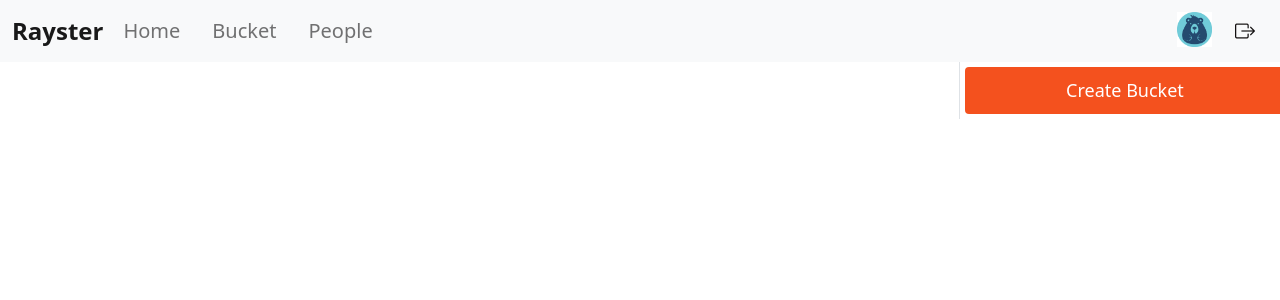
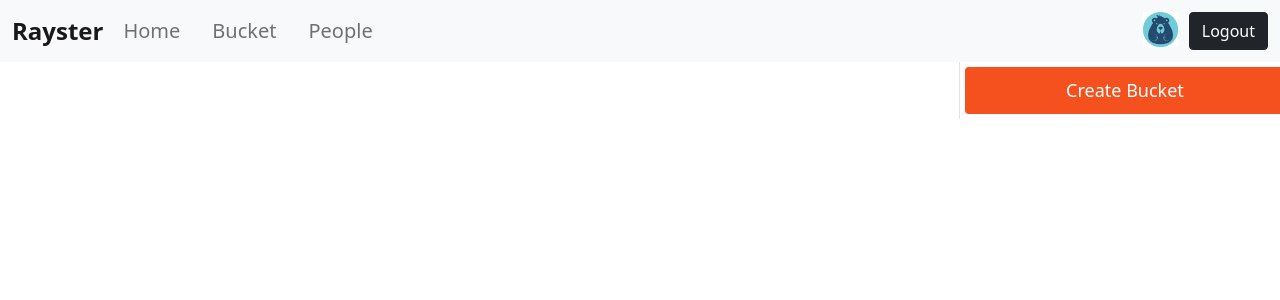
Before and after one commit to AmanAdastra/special-funicular, a Django app: page /bucket/ in a window 1280 px wide. Shown: the top 300 px of the page. Run offline with Django 3.2, Linux system fonts and the light colour scheme; the visitor is signed in with stand-in values (Sample User, id 1); data that the repository does not hold is empty; some libraries are stand-ins or nearby versions.

Commit message:
navbar finalized

```diff
--- a/templates/homeapp/navbar.html
+++ b/templates/homeapp/navbar.html
@@ -18,13 +18,13 @@
     </div>
     <div class="d-flex">
       {% if request.user.is_authenticated %}
-        <a href="{% url 'profile' %}">
-          <img src="{% static 'homeapp/images/defaultavatar.jpg' %}" alt="" class="img-circle img-responsive" height="35px" data-toggle="tooltip" title='me'>
-          <a href="{% url 'logout' %}" class="btn" style="color: rgb(19, 16, 16);margin-left: 10px;" data-toggle="tooltip" title='logout'><i class="bi bi-box-arrow-right fa-lg"></i>
-          </a>
+        <a href="{% url 'profile' %}" class="pr-2">
+          <img src="{% static 'homeapp/images/defaultavatar.jpg' %}" alt="" class="img-circle img-responsive" style="    margin-right: 11px;" height="35px" data-toggle="tooltip" title='me'>
+        </a>
+        <a href="{% url 'logout' %}"  data-toggle="tooltip" title='login'><button class="btn btn-dark">Logout</button>
         </a>
       {% else %}
-        <a href="{% url 'login' %}" class="btn" style="color: rgb(19, 16, 16);margin-left: 10px;" data-toggle="tooltip" title='login'> <i class="bi bi-box-arrow-left fa-lg"></i>
+        <a href="{% url 'login' %}"  data-toggle="tooltip" title='login'><button class="btn btn-dark">Signup</button>
         </a>
 
 
```
